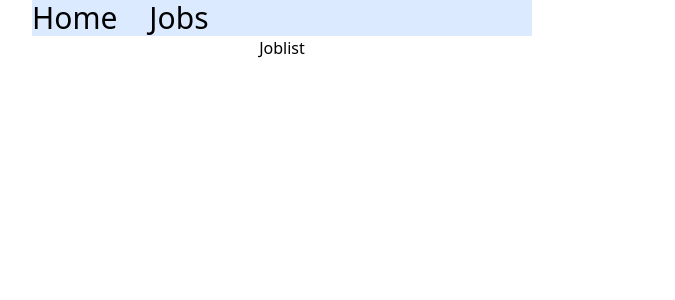
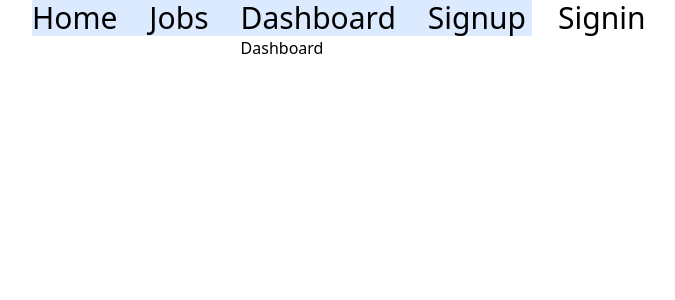
Before and after one commit to LimpanGH/Jobchaser-react-del-4, a React (Vite) app: page /Jobchaser-react/dashboard in a window 1280 px wide. Shown: the top 300 px of the page, without its empty margins (358-1033 px from the left). Built offline with nearby package versions, Linux system fonts and the light colour scheme.

Commit message:
added routes to dashboard, signuppage and signinpage, changed number of jobs that is requested to 40

```diff
--- a/src/App.tsx
+++ b/src/App.tsx
@@ -16,6 +16,7 @@ import HomePage from './pages/Home/HomePage';
 // import SignInForm from './pages/SignInPage/SignInPage';
 // import SignUpForm from './pages/SignUpPage/SignUpPage';
 import SignUpPage from './pages/SignUpPage/SignUpPage';
+import SignInPage from './pages/SignInPage/SignInPage';
 import Dashboard from './pages/Dashboard/Dashboard';
 
 // import { getData } from './GetData';
@@ -32,7 +33,7 @@ export function App() {
           </Route>
           <Route path='/' element={<HomePage />} />
           <Route path='/signup' element={<SignUpPage />} />
-          {/* <Route path='/signin' element={<SignInPage />} /> */}
+          <Route path='/signin' element={<SignInPage />} />
           {/* <Route path='/dashboard' element={<ProtectedRoute />}> */}
           <Route path='/dashboard' element={<Dashboard />} />
           <Route
--- a/src/components/NavBar.tsx
+++ b/src/components/NavBar.tsx
@@ -8,6 +8,15 @@ export function NavBar() {
       <Link className='text-3xl ' to='/jobs'>
         Jobs
       </Link>
+      <Link className='text-3xl ' to='/dashboard'>
+        Dashboard
+      </Link>
+      <Link className='text-3xl ' to='/signup'>
+        Signup
+      </Link>
+      <Link className='text-3xl ' to='/signin'>
+        Signin
+      </Link>
       {/* <Link to='/'>Home</Link>
       <Link to='/'>Home</Link>
       <Link to='/'>Home</Link>
--- a/src/pages/Dashboard/Dashboard.tsx
+++ b/src/pages/Dashboard/Dashboard.tsx
@@ -1,12 +1,9 @@
+function Dashboard() {
+  return (
+    <div>
+      <h1>Dashboard</h1>
+    </div>
+  );
+}
 
-function Dashboard() {
-
-    return (
-        <div>
-            <h1>Joblist</h1>
-        </div>
-    )
-
-    }
-
-    export default Dashboard
+export default Dashboard;
--- a/src/pages/Home/Jobs.tsx
+++ b/src/pages/Home/Jobs.tsx
@@ -1,5 +1,100 @@
-// mockdata  component---------------------------------------------------------------
+//todo Fetch and render from JobTech --------------------------------------------------------------
 
+// const urlWildcard= 'https://jobsearch.api.jobtechdev.se/search?q=muse*';
+// const urlAdSearch= 'https://jobsearch.api.jobtechdev.se/search?q=Flen';
+// const urlLogo = 'https://jobsearch.api.jobtechdev.se/ad/8430129/logo';
+// const urlPhrase = 'https://jobsearch.api.jobtechdev.se/search?q=%22search%20for%20this%20phrase%22';
+// const urlGeographicalArea = 'https://jobsearch.api.jobtechdev.se/search?q=Flen';
+// const cleanEndpoint: string = 'https://jobsearch.api.jobtechdev.se/search?';
+
+// getData(urlGeographicalArea);
+
+import { useEffect, useState } from 'react';
+import { getData } from '../../hooks/GetData';
+import { SearchField } from './SearchField';
+// import { SearchField } from './SearchField';
+
+const activeEndpoint = 'https://jobsearch.api.jobtechdev.se/search?';
+const limit = 40; // Specify the number of results per page
+const offset = 0; // Specify the starting point of the results (0-indexed)
+const url = `${activeEndpoint}&limit=${limit}&offset=${offset}`;
+
+// Interface ---------------------------
+interface Job {
+  id: string;
+  employer: {
+    name: string;
+  };
+  headline: string;
+  workplace_address: {
+    city: string;
+  };
+  logo_url?: string; // Optional property
+}
+
+// Jobs -----------------------------------
+export function Jobs(): JSX.Element {
+  const [jobs, setJobs] = useState<Job[]>([]);
+  const [searchFilter, setSearchFilter] = useState('');
+
+  useEffect(() => {
+    const fetchData = async (): Promise<void> => {
+      try {
+        const data: any = await getData(url);
+        setJobs(data.hits as Job[]);
+        console.log(data.hits[0].id);
+      } catch (error) {
+        console.error('Error fetching data:', error);
+      }
+    };
+
+    fetchData();
+  }, []);
+
+  const handleChange = (e: React.ChangeEvent<HTMLInputElement>) => {
+    setSearchFilter(e.target.value);
+  };
+
+  const filteredJobs = jobs.filter((job) => {
+    return JSON.stringify(job).toLowerCase().match(searchFilter.toLowerCase()); //|| job.workplace_address.city.includes(searchFilter)
+  });
+
+  // Render jobs
+  const renderedJobs = filteredJobs.map((job: Job) => (
+    <div key={job.id} className='job-card'>
+      <div className='logo'>
+        <img
+          className='logo-image'
+          src={job.logo_url ? job.logo_url : './public/images/JobChaser-SVG.svg '}
+          alt=''
+        />
+      </div>
+      <div className='company-info'>
+        <h2>{job.employer.name}</h2>
+        <p>Position: {job.headline}</p>
+        <p>Location: {job.workplace_address.city}</p>
+        <p>ID: {job.id}</p>
+      </div>
+      <div className='tag-btn-container'>
+        <div className='tag-btn'>tag1</div>
+        <div className='tag-btn'>tag2</div>
+        <div className='tag-btn'>tag3</div>
+      </div>
+    </div>
+  ));
+
+  return (
+    <>
+      <SearchField onChange={handleChange} value={searchFilter} />
+      <div>{filteredJobs.length}</div>
+      <div className='card-wrapper'> {renderedJobs}</div>
+    </>
+  );
+}
+
+// --------------------------------------------------------------------------------------------------
+
+//* mockdata  component------------------------------
 // import { useEffect, useState } from 'react';
 // import mockData from './mockData.json';
 
@@ -32,7 +127,7 @@
 // }
 // --------------------------------------------------------------
 
-// mockdata reusable component---------------------------------------------------------------
+//* mockdata reusable component---------------------------------------------------------------
 
 // const Job = (param) => {
 //   return (
@@ -72,102 +167,3 @@
 //   );
 // }
 // --------------------------------------------------------------
-
-// Fetch and render from JobTech --------------------------------------------------------------
-
-// const urlWildcard= 'https://jobsearch.api.jobtechdev.se/search?q=muse*';
-// const urlAdSearch= 'https://jobsearch.api.jobtechdev.se/search?q=Flen';
-// const urlLogo = 'https://jobsearch.api.jobtechdev.se/ad/8430129/logo';
-// const urlPhrase = 'https://jobsearch.api.jobtechdev.se/search?q=%22search%20for%20this%20phrase%22';
-// const urlGeographicalArea = 'https://jobsearch.api.jobtechdev.se/search?q=Flen';
-
-// getData(urlGeographicalArea);
-
-import { useEffect, useState } from 'react';
-import { getData } from '../../hooks/GetData';
-import { SearchField } from './SearchField';
-// import { SearchField } from './SearchField';
-
-const urlGeographicalArea: string = 'https://jobsearch.api.jobtechdev.se/search?q=Flen';
-
-// Interface ---------------------------
-interface Job {
-  id: string;
-  employer: {
-    name: string;
-  };
-  headline: string;
-  workplace_address: {
-    city: string;
-  };
-  logo_url?: string; // Optional property
-}
-
-// Jobs -----------------------------------
-export function Jobs(): JSX.Element {
-  const [jobs, setJobs] = useState<Job[]>([]);
-  const [searchFilter, setSearchFilter] = useState('');
-
-  useEffect(() => {
-    const fetchData = async (): Promise<void> => {
-      try {
-        const data: any = await getData(urlGeographicalArea);
-        setJobs(data.hits as Job[]);
-        console.log(data.hits[0].id);
-      } catch (error) {
-        console.error('Error fetching data:', error);
-      }
-    };
-
-    fetchData();
-  }, []);
-
-  const handleChange = (e: React.ChangeEvent<HTMLInputElement>) => {
-    setSearchFilter(e.target.value);
-  };
-
-  const filteredJobs = jobs.filter((job) => {
-    return JSON.stringify(job).toLowerCase().match(searchFilter.toLowerCase()); //|| job.workplace_address.city.includes(searchFilter)
-  });
-
-  // const handleSearch =(searchValue: string): void => {
-  //   console.log('Search value', searchValue);
-  // }
-
-  // Render jobs
-  const renderedJobs = filteredJobs.map((job: Job) => (
-    <div key={job.id} className='job-card'>
-      <div className='logo'>
-        <img
-          className='logo-image'
-          src={job.logo_url ? job.logo_url : './public/images/JobChaser-SVG.svg '}
-          alt=''
-        />
-      </div>
-      <div className='company-info'>
-        <h2>{job.employer.name}</h2>
-        <p>Position: {job.headline}</p>
-        <p>Location: {job.workplace_address.city}</p>
-        <p>ID: {job.id}</p>
-      </div>
-      <div className='tag-btn-container'>
-        <div className='tag-btn'>tag1</div>
-        <div className='tag-btn'>tag2</div>
-        <div className='tag-btn'>tag3</div>
-      </div>
-    </div>
-  ));
-
-  return (
-    <>
-      <SearchField onChange={handleChange} value={searchFilter} />
-      <div>{filteredJobs.length}</div>
-      <div className='card-wrapper'> {renderedJobs}</div>
-
-      {/* <div>
-      < SearchField onSearch={handleSearch} />
-      <div className="card-wrapper">{renderedJobs}</div>
-    </div> */}
-    </>
-  );
-}
--- a/src/pages/Home/SearchField.tsx
+++ b/src/pages/Home/SearchField.tsx
@@ -34,6 +34,7 @@ export function SearchField({ onChange, value }: Props) {
           // defaultValue='Sökelisök'
           value={value}
           onChange={onChange}
+          className='ml-5 border border-black'
         />
         <SearchBtn />
       </form>
@@ -49,12 +50,12 @@ export function SearchField({ onChange, value }: Props) {
 function SearchBtn() {
   return (
     <div>
-      <button type='submit'>🔎 Sök</button>
+      <button type='submit' className='ml-5'>🔎</button>
     </div>
   );
 }
 
-// todo ---------------------------------------------
+//* ---------------------------------------------
 {
   /* <button type='button' className='btn-magifyingglass'>
           <svg
```
